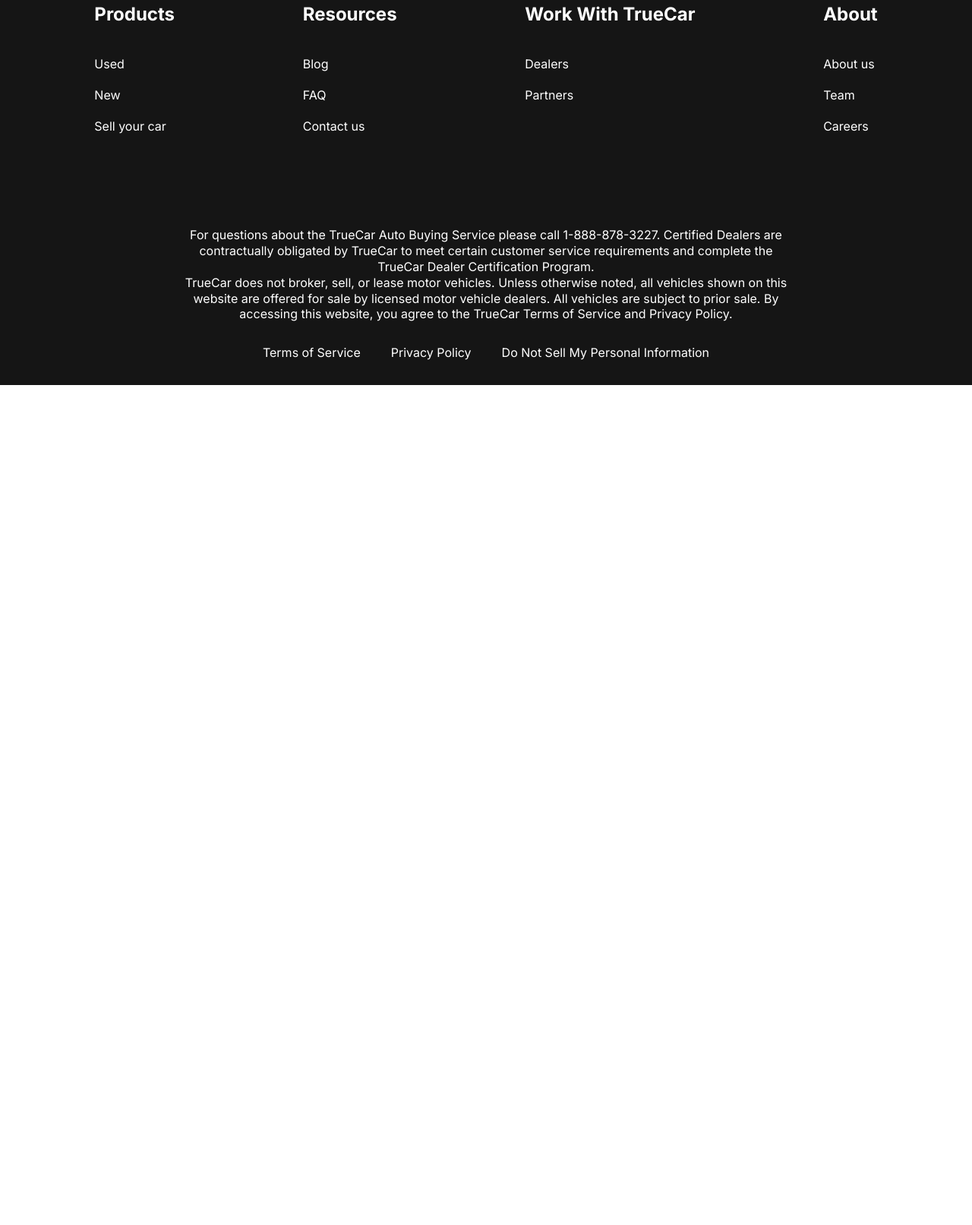
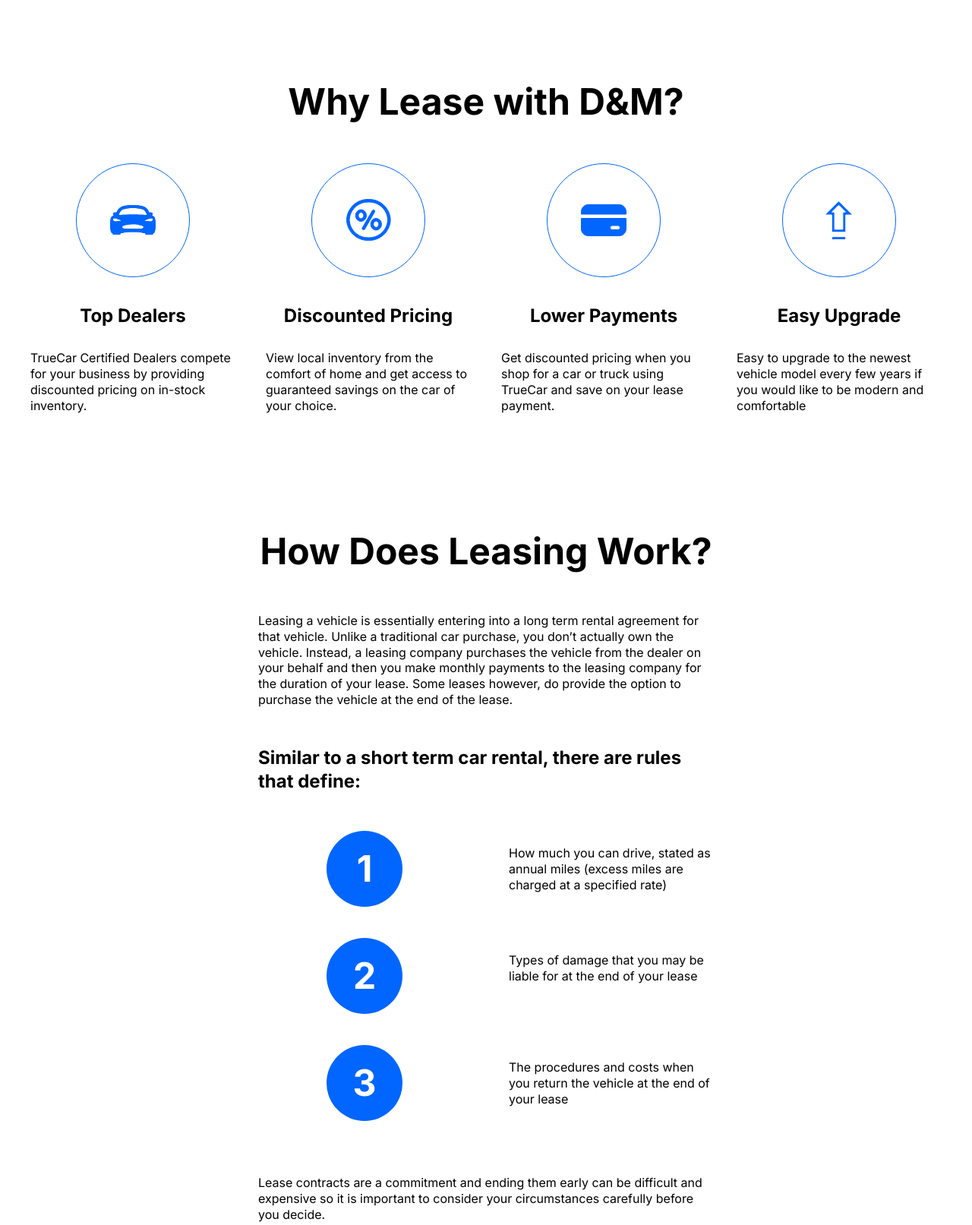
Before and after one commit to Tooru1953/lease-cars, a plain HTML site: page index.html in a window 1280 px wide. Shown: the part 847-2460 px from the top of the page at 76% size. Before the commit the page ends 1354 px from the top, so only its background shows below. Drawn offline with nearby package versions, Linux system fonts and the light colour scheme.

Commit message:
section.how-does (html, css)

```diff
--- a/css/style.css
+++ b/css/style.css
@@ -22,6 +22,13 @@ ul {
 a {
   text-decoration: none;
   color: inherit;
+}
+
+.section-title {
+  margin-bottom: 50px;
+  font-size: 48px;
+  font-weight: 700;
+  text-align: center;
 }
 
 .wrapper {
@@ -145,6 +152,82 @@ body {
   bottom: 50px;
 }
 
+.why-lease {
+  padding: 150px 0;
+}
+
+.why-lease__list {
+  display: grid;
+  grid-template-columns: repeat(4, 1fr);
+  gap: 40px;
+  text-align: center;
+}
+
+.why-lease__item-img {
+  margin-bottom: 30px;
+}
+
+.why-lease__item-text {
+  text-align: left;
+}
+
+.why-lease__item-title {
+  margin-bottom: 30px;
+  font-size: 24px;
+  font-weight: 700;
+}
+
+.how-does {
+  padding-bottom: 150px;
+}
+
+.how-does__inner {
+  max-width: 600px;
+  margin: 0 auto;
+}
+
+.how-does__title {
+  font-size: 24px;
+  font-weight: 700;
+  padding-top: 50px;
+}
+.how-does__list {
+  padding: 50px 0 70px;
+  counter-reset: myCounter;
+}
+
+.how-does__item {
+  list-style: none;
+  width: 270px;
+  position: relative;
+  margin-left: auto;
+  box-sizing: content-box;
+  padding: 19px 0 19px 240px;
+  min-height: 63px;
+}
+
+.how-does__item::before {
+  counter-increment: myCounter;
+  content: counter(myCounter);
+  display: flex;
+  justify-content: center;
+  align-items: center;
+  font-size: 48px;
+  font-weight: 700;
+  background-color: #0066ff;
+  width: 100px;
+  height: 100px;
+  border-radius: 50%;
+  color: #fff;
+  position: absolute;
+  left: 0;
+  top: 0;
+}
+
+.how-does__item + .how-does__item {
+  margin-top: 40px;
+}
+
 .footer {
   background-color: #151515;
   padding: 50px 0 32px;
--- a/index.html
+++ b/index.html
@@ -78,6 +78,100 @@
             <div class="swiper-pagination"></div>
           </div>
         </div>
+        <section class="why-lease">
+          <div class="container">
+            <h2 class="section-title">Why Lease with D&M?</h2>
+
+            <ul class="why-lease__list">
+              <li class="why-lease__item">
+                <img
+                  src="/images/why-1.svg"
+                  alt=""
+                  class="why-lease__item-img"
+                />
+                <h3 class="why-lease__item-title">Top Dealers</h3>
+                <p class="why-lease__item-text">
+                  TrueCar Certified Dealers compete for your business by
+                  providing discounted pricing on in-stock inventory.
+                </p>
+              </li>
+              <li class="why-lease__item">
+                <img
+                  src="/images/why-2.svg"
+                  alt=""
+                  class="why-lease__item-img"
+                />
+                <h3 class="why-lease__item-title">Discounted Pricing</h3>
+                <p class="why-lease__item-text">
+                  View local inventory from the comfort of home and get access
+                  to guaranteed savings on the car of your choice.
+                </p>
+              </li>
+              <li class="why-lease__item">
+                <img
+                  src="/images/why-3.svg"
+                  alt=""
+                  class="why-lease__item-img"
+                />
+                <h3 class="why-lease__item-title">Lower Payments</h3>
+                <p class="why-lease__item-text">
+                  Get discounted pricing when you shop for a car or truck using
+                  TrueCar and save on your lease payment.
+                </p>
+              </li>
+              <li class="why-lease__item">
+                <img
+                  src="/images/why-4.svg"
+                  alt=""
+                  class="why-lease__item-img"
+                />
+                <h3 class="why-lease__item-title">Easy Upgrade</h3>
+                <p class="why-lease__item-text">
+                  Easy to upgrade to the newest vehicle model every few years if
+                  you would like to be modern and comfortable
+                </p>
+              </li>
+            </ul>
+          </div>
+        </section>
+        <section class="how-does">
+          <div class="container">
+            <div class="how-does__inner">
+              <h2 class="section-title">How Does Leasing Work?</h2>
+              <p class="how-does__text">
+                Leasing a vehicle is essentially entering into a long term
+                rental agreement for that vehicle. Unlike a traditional car
+                purchase, you don’t actually own the vehicle. Instead, a leasing
+                company purchases the vehicle from the dealer on your behalf and
+                then you make monthly payments to the leasing company for the
+                duration of your lease. Some leases however, do provide the
+                option to purchase the vehicle at the end of the lease.
+              </p>
+              <h4 class="how-does__title">
+                Similar to a short term car rental, there are rules that define:
+              </h4>
+              <ol class="how-does__list">
+                <li class="how-does__item">
+                  How much you can drive, stated as annual miles (excess miles
+                  are charged at a specified rate)
+                </li>
+                <li class="how-does__item">
+                  Types of damage that you may be liable for at the end of your
+                  lease
+                </li>
+                <li class="how-does__item">
+                  The procedures and costs when you return the vehicle at the
+                  end of your lease
+                </li>
+              </ol>
+              <p class="how-does__text">
+                Lease contracts are a commitment and ending them early can be
+                difficult and expensive so it is important to consider your
+                circumstances carefully before you decide.
+              </p>
+            </div>
+          </div>
+        </section>
       </main>
       <footer class="footer">
         <div class="container">
```
Also changed, not shown: images/why-1.svg (added), images/why-2.svg (added), images/why-3.svg (added), images/why-4.svg (added).
